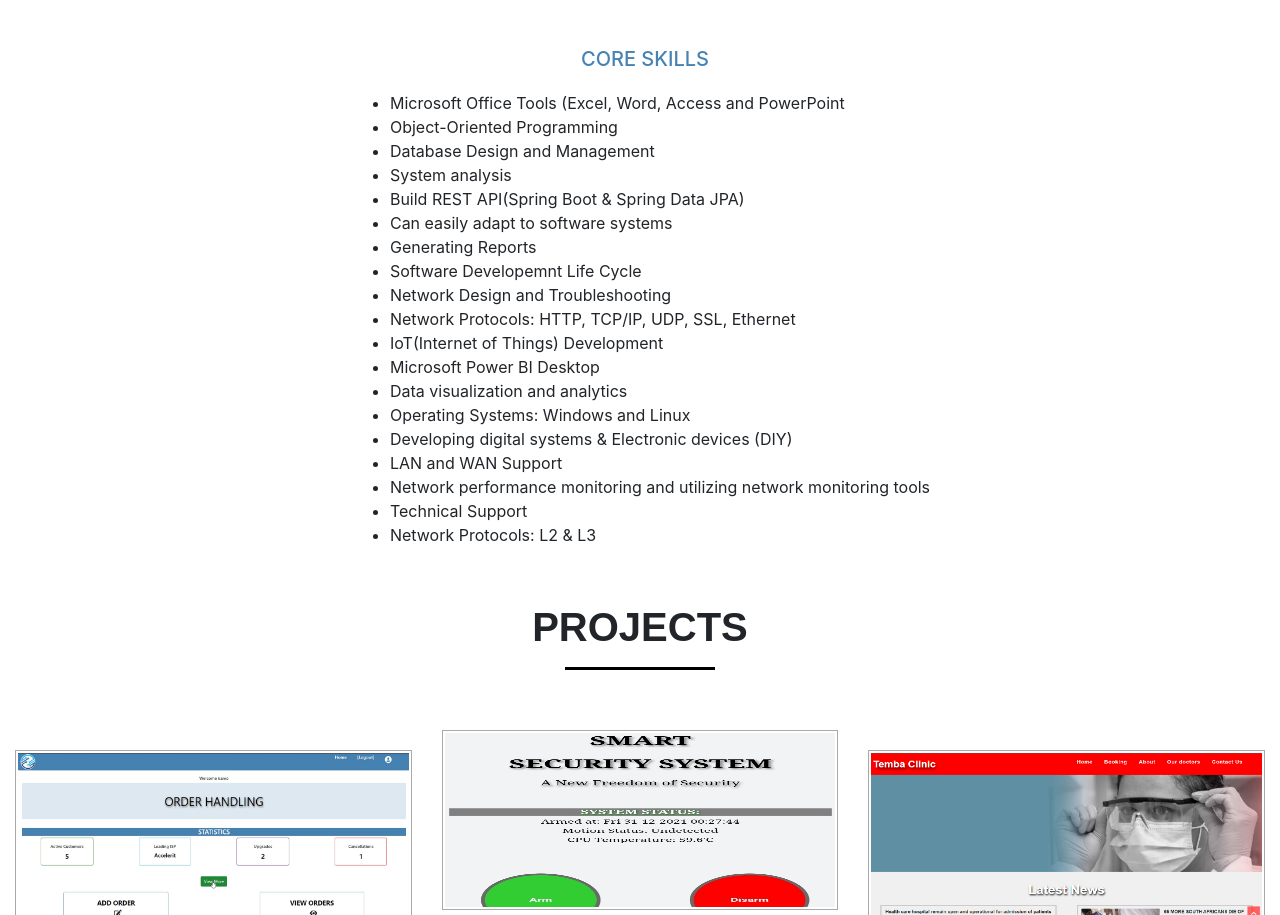
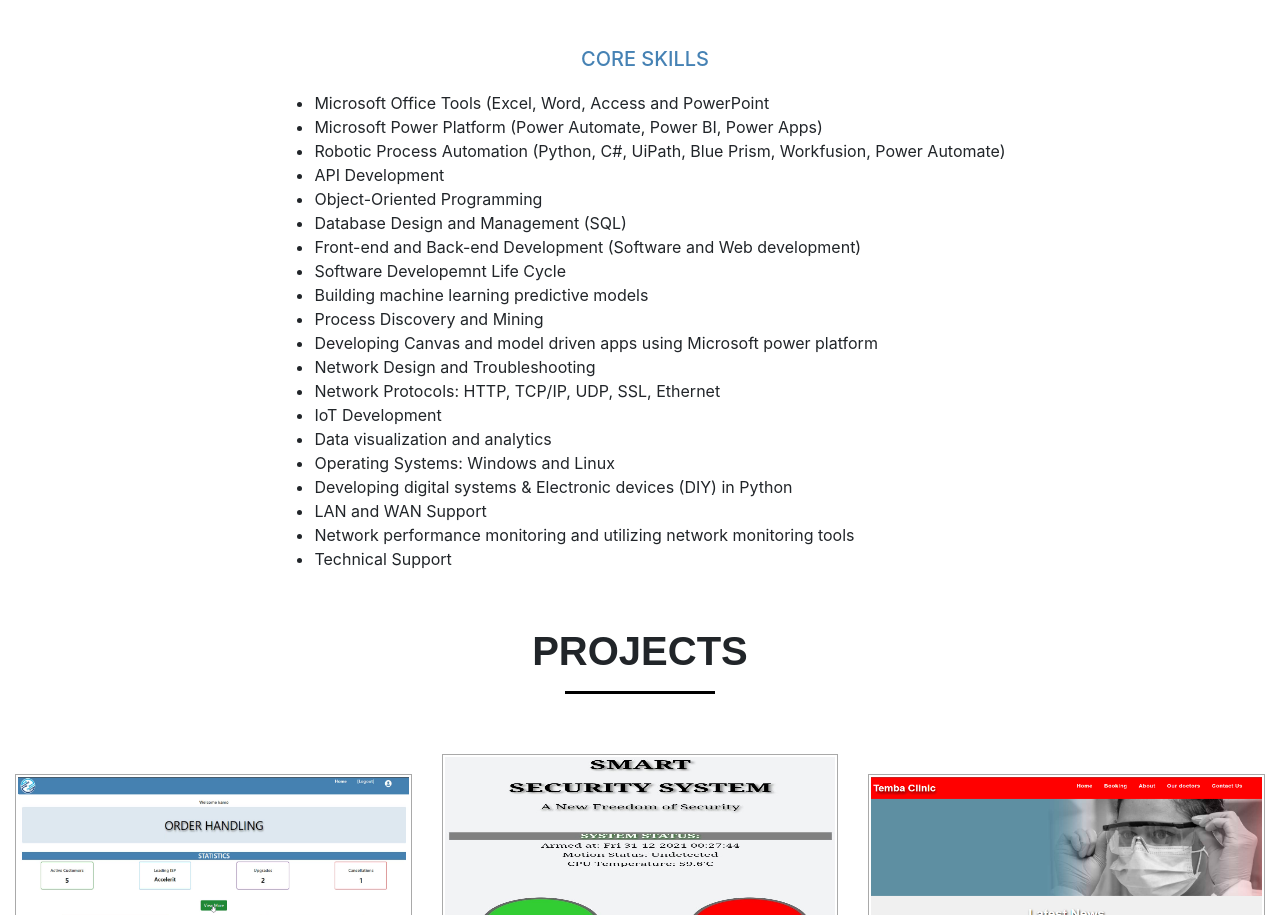
Before and after one commit to KamoTD/personal-website, a plain HTML site: page index.html in a window 1280 px wide. Shown: the part 1569-2484 px from the top of the page. Drawn offline with nearby package versions, Linux system fonts and the light colour scheme.

Commit message:
Update index.html

```diff
--- a/index.html
+++ b/index.html
@@ -139,24 +139,25 @@
                     <h5 class="core-s section hidden">CORE SKILLS</h5>
                     <ul>
                         <li>Microsoft Office Tools (Excel, Word, Access and PowerPoint</li>
+                        <li>Microsoft Power Platform (Power Automate, Power BI, Power Apps)</li>
+                        <li>Robotic Process Automation (Python, C#, UiPath, Blue Prism, Workfusion, Power Automate)</li>
+                        <li>API Development</li>
                         <li>Object-Oriented Programming</li>
-                        <li>Database Design and Management</li>
-                        <li>System analysis</li>
-                        <li>Build REST API(Spring Boot & Spring Data JPA)</li>
-                        <li>Can easily adapt to software systems</li>
-                        <li>Generating Reports</li>
+                        <li>Database Design and Management (SQL)</li>
+                        <li>Front-end and Back-end Development (Software and Web development)</li>
                         <li>Software Developemnt Life Cycle</li>
+                        <li>Building machine learning predictive models</li>
+                        <li>Process Discovery and Mining</li>
+                        <li>Developing Canvas and model driven apps using Microsoft power platform </li>
                         <li>Network Design and Troubleshooting</li>
                         <li>Network Protocols: HTTP, TCP/IP, UDP, SSL, Ethernet</li>
-                        <li>IoT(Internet of Things) Development</li>
-                        <li>Microsoft Power BI Desktop</li>
+                        <li>IoT Development</li>
                         <li>Data visualization and analytics</li>
                         <li>Operating Systems: Windows and Linux</li>
-                        <li>Developing digital systems & Electronic devices (DIY)</li>
+                        <li>Developing digital systems & Electronic devices (DIY) in Python</li>
                         <li>LAN and WAN Support</li>
                         <li>Network performance monitoring and utilizing network monitoring tools</li>
                         <li>Technical Support</li>
-                        <li>Network Protocols: L2 & L3</li>
                     </ul>
                 </div>
             </div>
```
